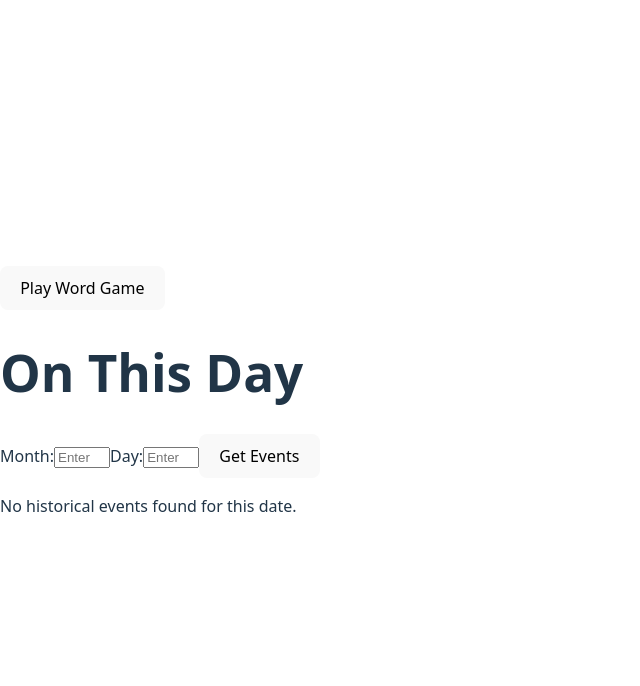
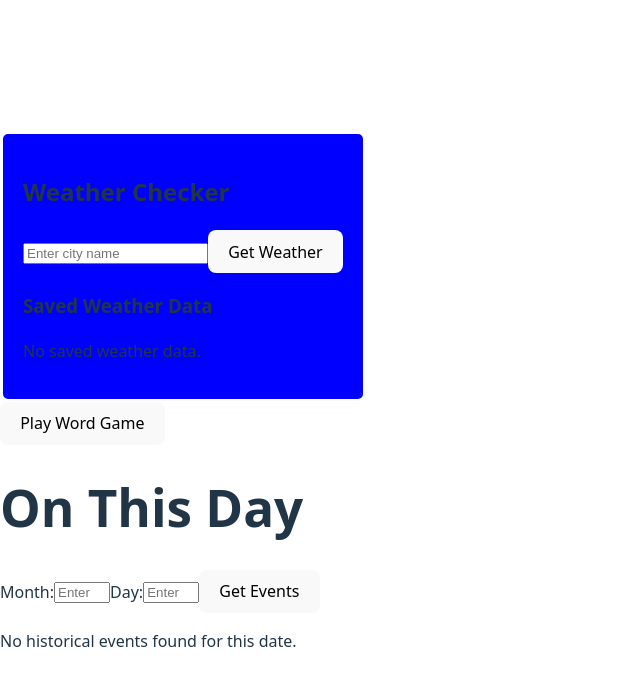
Before and after one commit to TheMarcyTimes/TheMorninPaper, a React (Vite) app in the folder app/: page / in a window 1280 px wide. Shown: the top 686 px of the page, without its empty margins (0-640 px from the left). Built offline with nearby package versions, Linux system fonts and the light colour scheme.

Commit message:
implemented local storage and added to the app

```diff
--- a/app/src/App.jsx
+++ b/app/src/App.jsx
@@ -1,12 +1,14 @@
 import { useState } from "react";
 import News from "./components/news";
 import WordGame from "./components/word";
+import Weather from "./components/weather";
 
 function App() {
   const [showWordGame, setShowWordGame] = useState(false);
 
   return (
     <div>
+      <Weather />
       <button onClick={() => setShowWordGame(!showWordGame)}>
         {showWordGame ? "Show News" : "Play Word Game"}
       </button>
```
